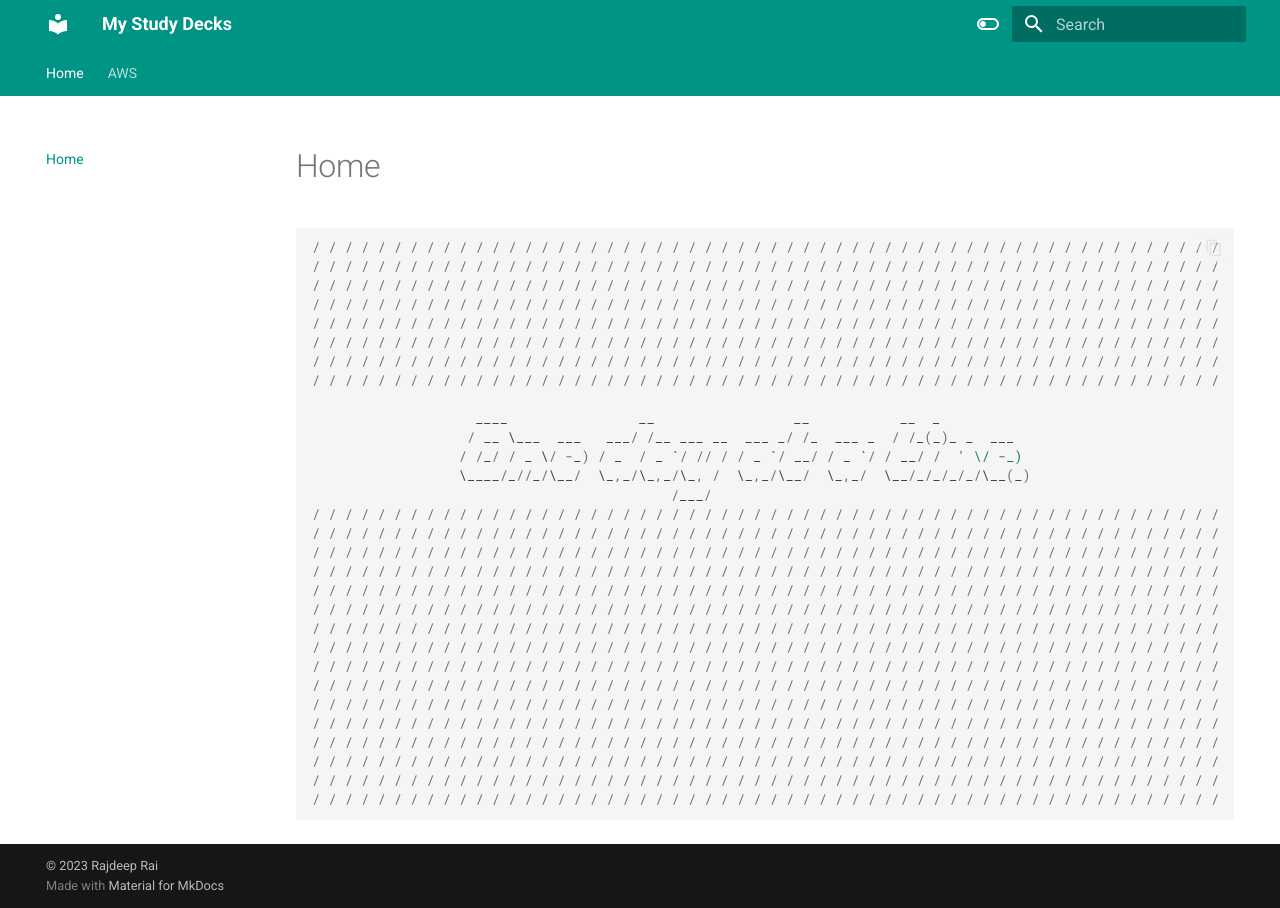
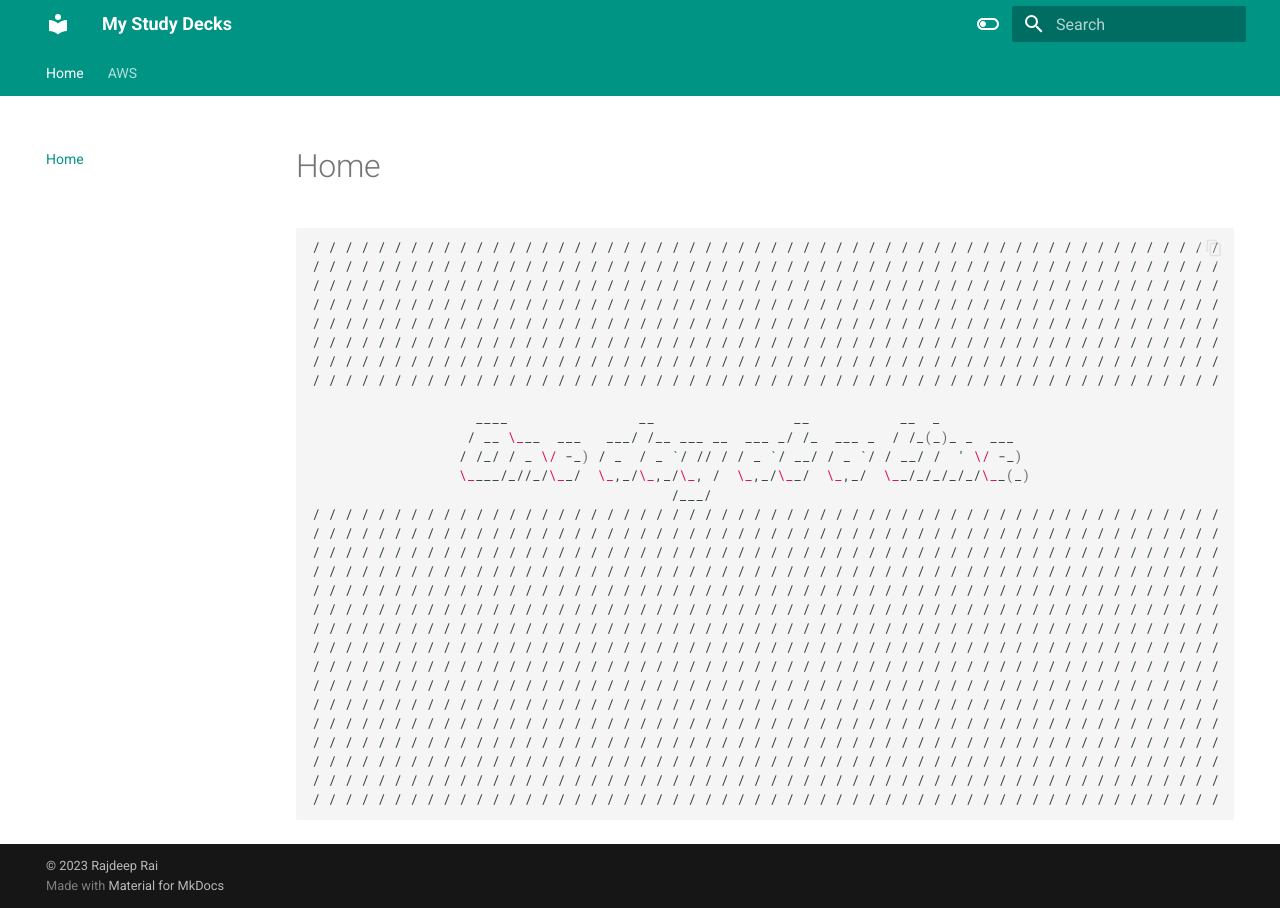
Before and after one commit to rajdyp/my-study-decks, an MkDocs documentation site: the page built from docs/index.md, in a window 1280 px wide. Built offline with MkDocs 1.6.1 and Material for MkDocs 9.7.7, drawn with Linux system fonts in a browser that asks for light colours.

Commit message:
Update index.md

````diff
--- a/docs/index.md
+++ b/docs/index.md
@@ -1,5 +1,5 @@
 
-```python
+```bash
 / / / / / / / / / / / / / / / / / / / / / / / / / / / / / / / / / / / / / / / / / / / / / / / / / / / / / / / /
 / / / / / / / / / / / / / / / / / / / / / / / / / / / / / / / / / / / / / / / / / / / / / / / / / / / / / / / /
 / / / / / / / / / / / / / / / / / / / / / / / / / / / / / / / / / / / / / / / / / / / / / / / / / / / / / / / /
````
